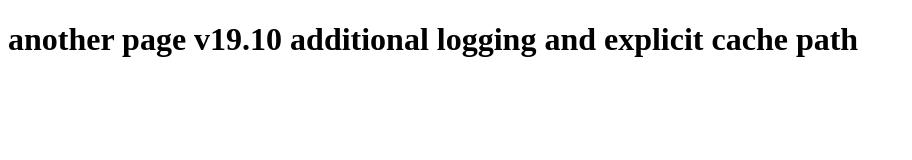
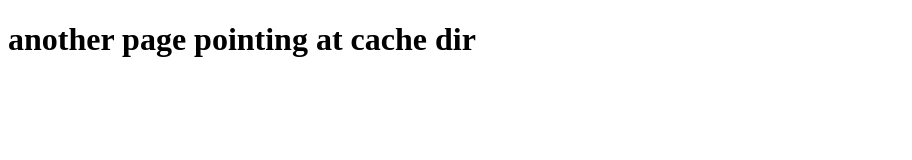
Before and after one commit to aitchiss/lighthouse-test-site, a website: page build/about/another.html in a window 1280 px wide. Shown: the whole page, without its empty margins (0-912 px from the left). Drawn offline with Linux system fonts and the light colour scheme.

Commit message:
point at cache dir config

```diff
--- a/build/about/another.html
+++ b/build/about/another.html
@@ -7,6 +7,6 @@
     <title>Another page</title>
 </head>
 <body>
-    <h1>another page v19.10 additional logging and explicit cache path</h1>
+    <h1>another page pointing at cache dir</h1>
 </body>
 </html>
```
Also changed, not shown: 1 other file.
